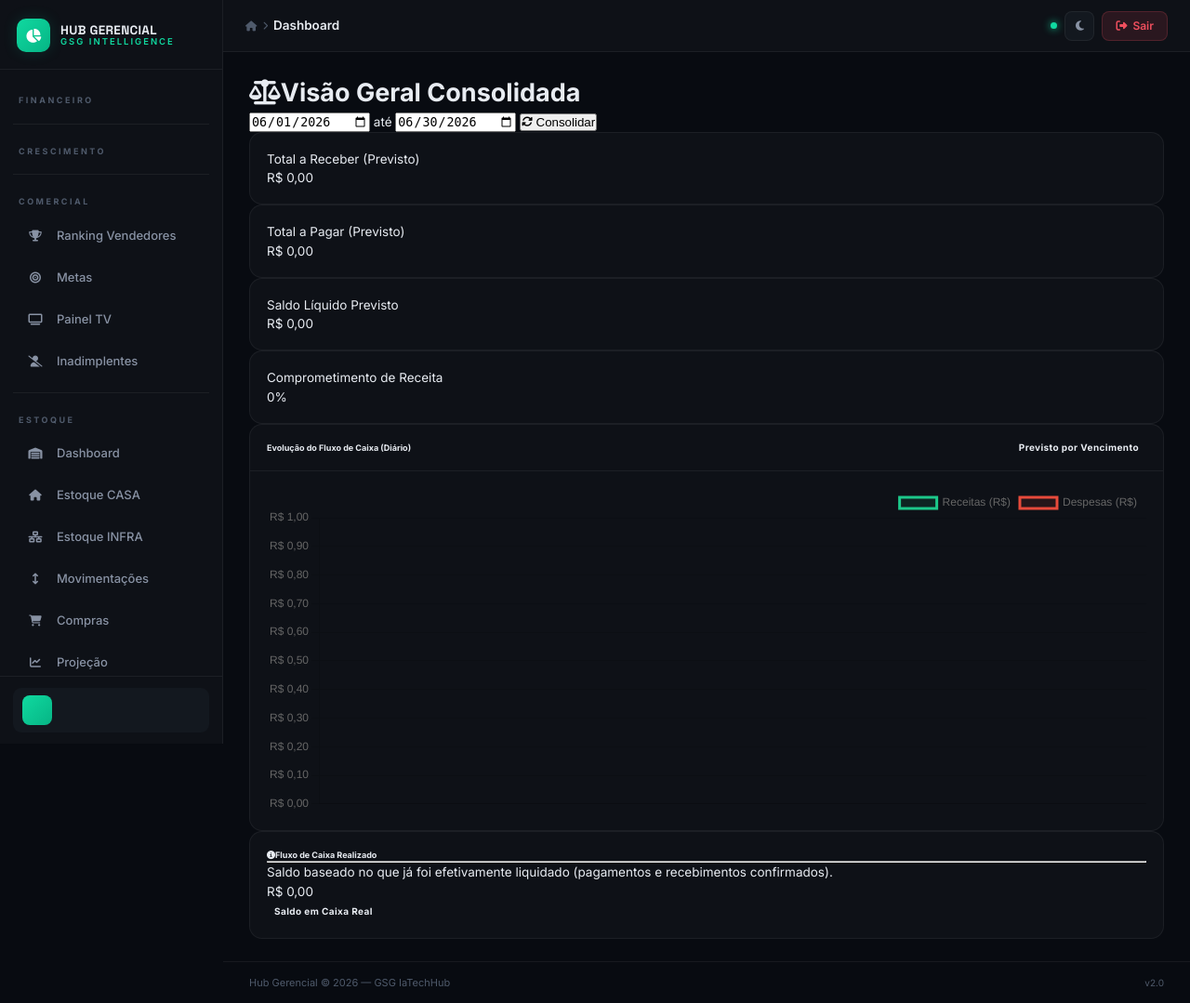
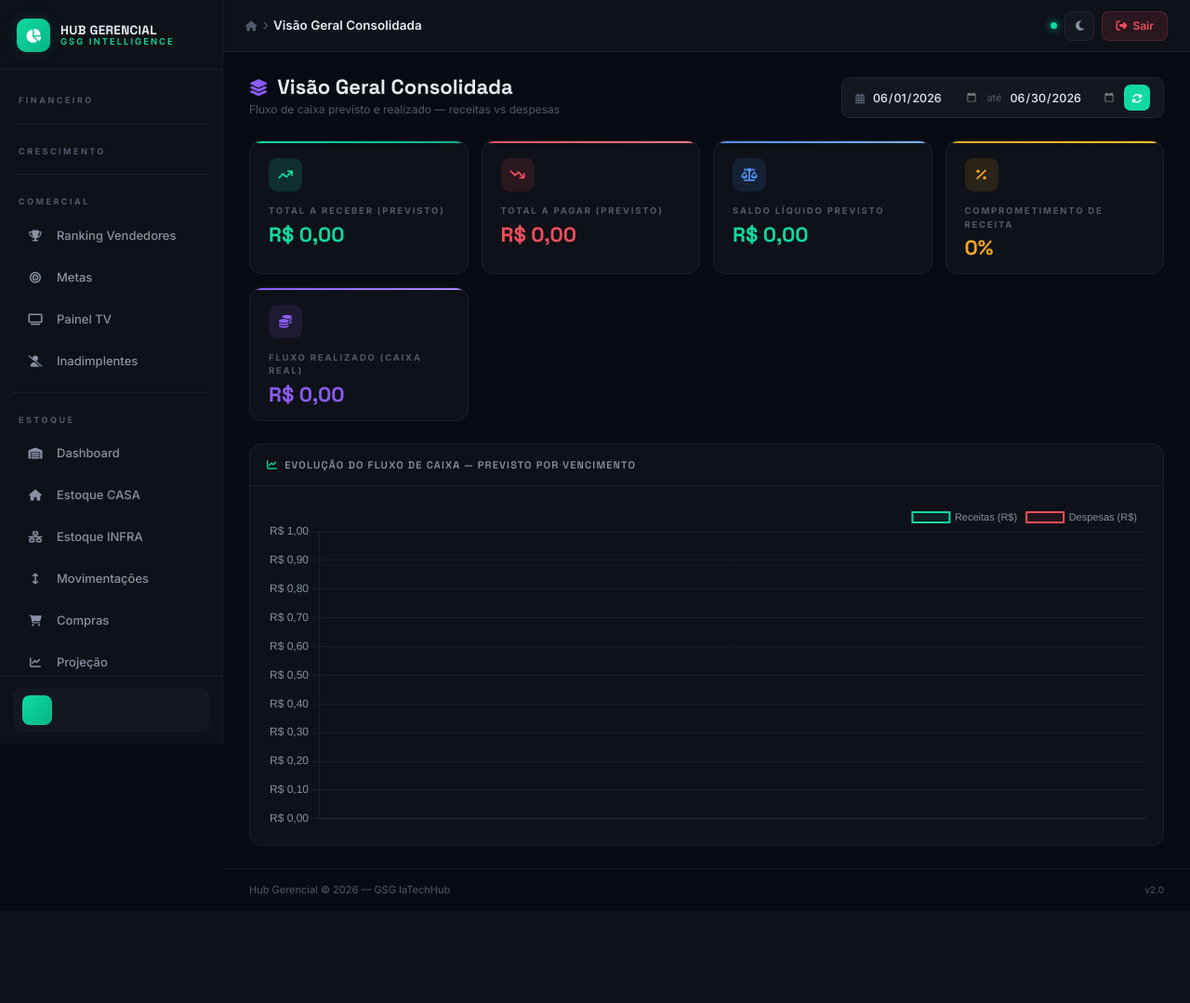
Before and after one commit to jasantos2005/jasantos2005, a FastAPI app: template app/templates/dashboards/FIN_CONSOLIDADO/index.html in a window 1280 px wide. Shown: the whole page at 93% size. After the commit the page ends 961 px from the top, so only its background shows below. Run offline with FastAPI, Linux system fonts and the light colour scheme; the template is opened without the code that fills it, so the values that code supplies are empty; parts of the project's set-up code (start-up, migrations or seed data) failed here and were passed over.

Commit message:
feat: FIN_CONSOLIDADO no novo padrão visual + melhorias v1.0 completas

```diff
--- a/app/templates/dashboards/FIN_CONSOLIDADO/index.html
+++ b/app/templates/dashboards/FIN_CONSOLIDADO/index.html
@@ -1,171 +1,132 @@
 {% extends "base/layout.html" %}
+{% block page_title %}Visão Geral Consolidada{% endblock %}
 {% block content %}
-<div class="d-sm-flex align-items-center justify-content-between mb-4">
-    <h1 class="h3 mb-0 text-gray-800 font-weight-bold"><i class="fas fa-balance-scale mr-2 text-primary"></i>Visão Geral Consolidada</h1>
 
-    <div class="bg-white p-2 rounded-pill shadow-sm border d-flex align-items-center px-3">
-        <input type="date" id="data_inicio" class="form-control form-control-sm border-0 bg-transparent" style="width: 130px;">
-        <span class="mx-2 text-muted">até</span>
-        <input type="date" id="data_fim" class="form-control form-control-sm border-0 bg-transparent" style="width: 130px;">
-        <button onclick="updateUI()" class="btn btn-primary btn-sm rounded-pill px-3 ml-2">
-            <i class="fas fa-sync-alt fa-sm"></i> Consolidar
+<div class="page-header">
+  <div class="page-header-left">
+    <h1><i class="fas fa-layer-group" style="color:var(--purple);margin-right:10px;font-size:18px"></i>Visão Geral Consolidada</h1>
+    <p>Fluxo de caixa previsto e realizado — receitas vs despesas</p>
+  </div>
+  <div class="date-filter">
+    <i class="fas fa-calendar-alt" style="color:var(--text3);font-size:11px"></i>
+    <input type="date" id="data_inicio">
+    <span class="date-sep">até</span>
+    <input type="date" id="data_fim">
+    <button class="btn-refresh" onclick="updateUI()" title="Consolidar">
+      <i class="fas fa-sync-alt" id="icon-refresh"></i>
     </button>
   </div>
 </div>
 
-<div class="row">
-    <div class="col-xl-3 col-md-6 mb-4">
-        <div class="card border-0 border-left-success shadow-sm rounded-xl">
-            <div class="card-body">
-                <div class="text-xs font-weight-bold text-success text-uppercase mb-1">Total a Receber (Previsto)</div>
-                <div id="val-receber" class="h4 mb-0 font-weight-bold text-gray-800">R$ 0,00</div>
+<div style="display:grid;grid-template-columns:repeat(auto-fit,minmax(210px,1fr));gap:14px;margin-bottom:24px">
+  <div class="kpi-card c-green">
+    <div class="kpi-icon"><i class="fas fa-arrow-trend-up"></i></div>
+    <div class="kpi-label">Total a Receber (Previsto)</div>
+    <div class="kpi-value v-green" id="val-receber">—</div>
   </div>
+  <div class="kpi-card c-red">
+    <div class="kpi-icon"><i class="fas fa-arrow-trend-down"></i></div>
+    <div class="kpi-label">Total a Pagar (Previsto)</div>
+    <div class="kpi-value v-red" id="val-pagar">—</div>
+  </div>
+  <div class="kpi-card c-blue">
+    <div class="kpi-icon"><i class="fas fa-scale-balanced"></i></div>
+    <div class="kpi-label">Saldo Líquido Previsto</div>
+    <div class="kpi-value" id="val-saldo">—</div>
+  </div>
+  <div class="kpi-card c-warn">
+    <div class="kpi-icon"><i class="fas fa-percent"></i></div>
+    <div class="kpi-label">Comprometimento de Receita</div>
+    <div class="kpi-value v-warn" id="val-compromisso">—</div>
+  </div>
+  <div class="kpi-card c-purple">
+    <div class="kpi-icon"><i class="fas fa-coins"></i></div>
+    <div class="kpi-label">Fluxo Realizado (Caixa Real)</div>
+    <div class="kpi-value v-purple" id="val-realizado">—</div>
   </div>
 </div>
 
-    <div class="col-xl-3 col-md-6 mb-4">
-        <div class="card border-0 border-left-danger shadow-sm rounded-xl">
-            <div class="card-body">
-                <div class="text-xs font-weight-bold text-danger text-uppercase mb-1">Total a Pagar (Previsto)</div>
-                <div id="val-pagar" class="h4 mb-0 font-weight-bold text-gray-800">R$ 0,00</div>
-            </div>
-        </div>
-    </div>
-
-    <div class="col-xl-3 col-md-6 mb-4">
-        <div class="card border-0 bg-gradient-primary shadow-sm rounded-xl text-white">
-            <div class="card-body">
-                <div class="text-xs font-weight-bold text-uppercase mb-1 opacity-75">Saldo Líquido Previsto</div>
-                <div id="val-saldo" class="h4 mb-0 font-weight-bold">R$ 0,00</div>
-            </div>
-        </div>
-    </div>
-
-    <div class="col-xl-3 col-md-6 mb-4">
-        <div class="card border-0 shadow-sm rounded-xl">
-            <div class="card-body">
-                <div class="text-xs font-weight-bold text-warning text-uppercase mb-1">Comprometimento de Receita</div>
-                <div id="val-compromisso" class="h4 mb-0 font-weight-bold text-gray-800">0%</div>
-            </div>
-        </div>
-    </div>
-</div>
-
-<div class="row">
-    <div class="col-lg-8">
-        <div class="card shadow-sm mb-4">
-            <div class="card-header py-3 bg-white border-0 d-flex justify-content-between align-items-center">
-                <h6 class="m-0 font-weight-bold text-primary">Evolução do Fluxo de Caixa (Diário)</h6>
-                <span class="badge badge-light text-muted small">Previsto por Vencimento</span>
+<div class="card">
+  <div class="card-header">
+    <span class="card-title"><i class="fas fa-chart-line" style="margin-right:7px;color:var(--green)"></i>Evolução do Fluxo de Caixa — Previsto por Vencimento</span>
   </div>
   <div class="card-body">
-                <div style="height: 350px;"><canvas id="chartConsolidado"></canvas></div>
-            </div>
-        </div>
-    </div>
-
-    <div class="col-lg-4">
-        <div class="card shadow-sm mb-4 bg-info text-white border-0">
-            <div class="card-body">
-                <h6 class="font-weight-bold"><i class="fas fa-info-circle mr-2"></i>Fluxo de Caixa Realizado</h6>
-                <hr class="border-light">
-                <p class="small">Saldo baseado no que já foi efetivamente liquidado (pagamentos e recebimentos confirmados).</p>
-                <div class="h3 font-weight-bold mt-3" id="val-realizado">R$ 0,00</div>
-                <span class="badge badge-light px-3 py-2 mt-2 text-info">Saldo em Caixa Real</span>
-            </div>
-        </div>
+    <div style="height:350px"><canvas id="chartConsolidado"></canvas></div>
   </div>
 </div>
 
 <script src="https://cdn.jsdelivr.net/npm/chart.js"></script>
 <script>
-    const fmtBRL = (v) => new Intl.NumberFormat('pt-BR', { style: 'currency', currency: 'BRL' }).format(v || 0);
-    const fmtData = (d) => {
-        const date = new Date(d + 'T00:00:00');
-        return date.toLocaleDateString('pt-BR', { day: '2-digit', month: '2-digit' });
-    };
+Chart.defaults.color = '#8892a4';
+Chart.defaults.borderColor = 'rgba(255,255,255,0.06)';
 
+const fmtBRL = v => new Intl.NumberFormat('pt-BR',{style:'currency',currency:'BRL'}).format(v||0);
+const fmtData = d => new Date(d+'T00:00:00').toLocaleDateString('pt-BR',{day:'2-digit',month:'2-digit'});
 let chartObj = null;
 
-    // Datas iniciais (Mês atual)
-    const agora = new Date();
-    document.getElementById('data_inicio').value = new Date(agora.getFullYear(), agora.getMonth(), 1).toISOString().split('T')[0];
-    document.getElementById('data_fim').value = new Date(agora.getFullYear(), agora.getMonth() + 1, 0).toISOString().split('T')[0];
+function setLoading(on) {
+  document.getElementById('icon-refresh').classList.toggle('fa-spin', on);
+}
 
 async function updateUI() {
   const inicio = document.getElementById('data_inicio').value;
-        const fim = document.getElementById('data_fim').value;
-
+  const fim    = document.getElementById('data_fim').value;
+  setLoading(true);
   try {
-            const res = await fetch(`/api/financeiro/consolidado/resumo?inicio=${inicio}&fim=${fim}`);
+    const res    = await fetch(`/api/financeiro/consolidado/resumo?inicio=${inicio}&fim=${fim}`);
     const result = await res.json();
-
-            if (result.status === 'success') {
+    if(result.status === 'success') {
       const d = result.data;
-                document.getElementById('val-receber').innerText = fmtBRL(d.receber);
-                document.getElementById('val-pagar').innerText = fmtBRL(d.pagar);
-                document.getElementById('val-saldo').innerText = fmtBRL(d.saldo_previsto);
+      document.getElementById('val-receber').innerText     = fmtBRL(d.receber);
+      document.getElementById('val-pagar').innerText       = fmtBRL(d.pagar);
       document.getElementById('val-compromisso').innerText = `${d.indices.comprometimento}%`;
-                document.getElementById('val-realizado').innerText = fmtBRL(d.realizado_liquido);
-
+      document.getElementById('val-realizado').innerText   = fmtBRL(d.realizado_liquido);
+      const saldo = d.saldo_previsto;
+      const el = document.getElementById('val-saldo');
+      el.innerText   = fmtBRL(saldo);
+      el.style.color = saldo >= 0 ? 'var(--green)' : 'var(--red)';
       renderChart(d.timeline);
     }
-        } catch (e) { console.error("Erro Axiom Consolidado:", e); }
+  } catch(e){ console.error(e); }
+  setLoading(false);
 }
 
 function renderChart(timeline) {
   const ctx = document.getElementById('chartConsolidado').getContext('2d');
-        if (chartObj) chartObj.destroy();
-
-        const labels = timeline.map(t => fmtData(t.data_ref));
-        const dataReceita = timeline.map(t => t.receita);
-        const dataDespesa = timeline.map(t => t.despesa);
-
+  if(chartObj) chartObj.destroy();
   chartObj = new Chart(ctx, {
     type: 'line',
     data: {
-                labels: labels,
+      labels: timeline.map(t => fmtData(t.data_ref)),
       datasets: [
-                    {
-                        label: 'Receitas (R$)',
-                        data: dataReceita,
-                        borderColor: '#1cc88a',
-                        backgroundColor: 'rgba(28, 200, 138, 0.1)',
-                        fill: true,
-                        tension: 0.3,
-                        pointRadius: 3
-                    },
-                    {
-                        label: 'Despesas (R$)',
-                        data: dataDespesa,
-                        borderColor: '#e74a3b',
-                        backgroundColor: 'rgba(231, 74, 59, 0.1)',
-                        fill: true,
-                        tension: 0.3,
-                        pointRadius: 3
-                    }
+        { label:'Receitas (R$)', data:timeline.map(t=>t.receita),
+          borderColor:'#10d9a0', backgroundColor:'rgba(16,217,160,0.08)',
+          fill:true, tension:0.3, borderWidth:2, pointRadius:3 },
+        { label:'Despesas (R$)', data:timeline.map(t=>t.despesa),
+          borderColor:'#f04f5e', backgroundColor:'rgba(240,79,94,0.08)',
+          fill:true, tension:0.3, borderWidth:2, pointRadius:3 }
       ]
     },
     options: {
-                responsive: true,
-                maintainAspectRatio: false,
-                plugins: {
-                    legend: { position: 'top', align: 'end' },
-                    tooltip: {
-                        callbacks: { label: (ctx) => `${ctx.dataset.label}: ${fmtBRL(ctx.raw)}` }
-                    }
+      responsive:true, maintainAspectRatio:false,
+      plugins:{
+        legend:{ position:'top', align:'end', labels:{ color:'#8892a4', font:{size:11} } },
+        tooltip:{ callbacks:{ label: ctx => `${ctx.dataset.label}: ${fmtBRL(ctx.raw)}` } }
       },
-                scales: {
-                    x: { grid: { display: false } },
-                    y: {
-                        beginAtZero: true,
-                        ticks: { callback: (v) => fmtBRL(v) }
-                    }
+      scales:{
+        x:{ grid:{ display:false } },
+        y:{ beginAtZero:true, grid:{ color:'rgba(255,255,255,0.05)' },
+            ticks:{ callback: v => fmtBRL(v) } }
       }
     }
   });
 }
 
-    window.onload = updateUI;
+window.onload = () => {
+  const agora = new Date();
+  document.getElementById('data_inicio').value = new Date(agora.getFullYear(), agora.getMonth(), 1).toISOString().split('T')[0];
+  document.getElementById('data_fim').value    = new Date(agora.getFullYear(), agora.getMonth()+1, 0).toISOString().split('T')[0];
+  updateUI();
+};
 </script>
 {% endblock %}
```
Also changed, not shown: app/axiom_core.db. Lines whose indentation alone changed are shown as unchanged.
